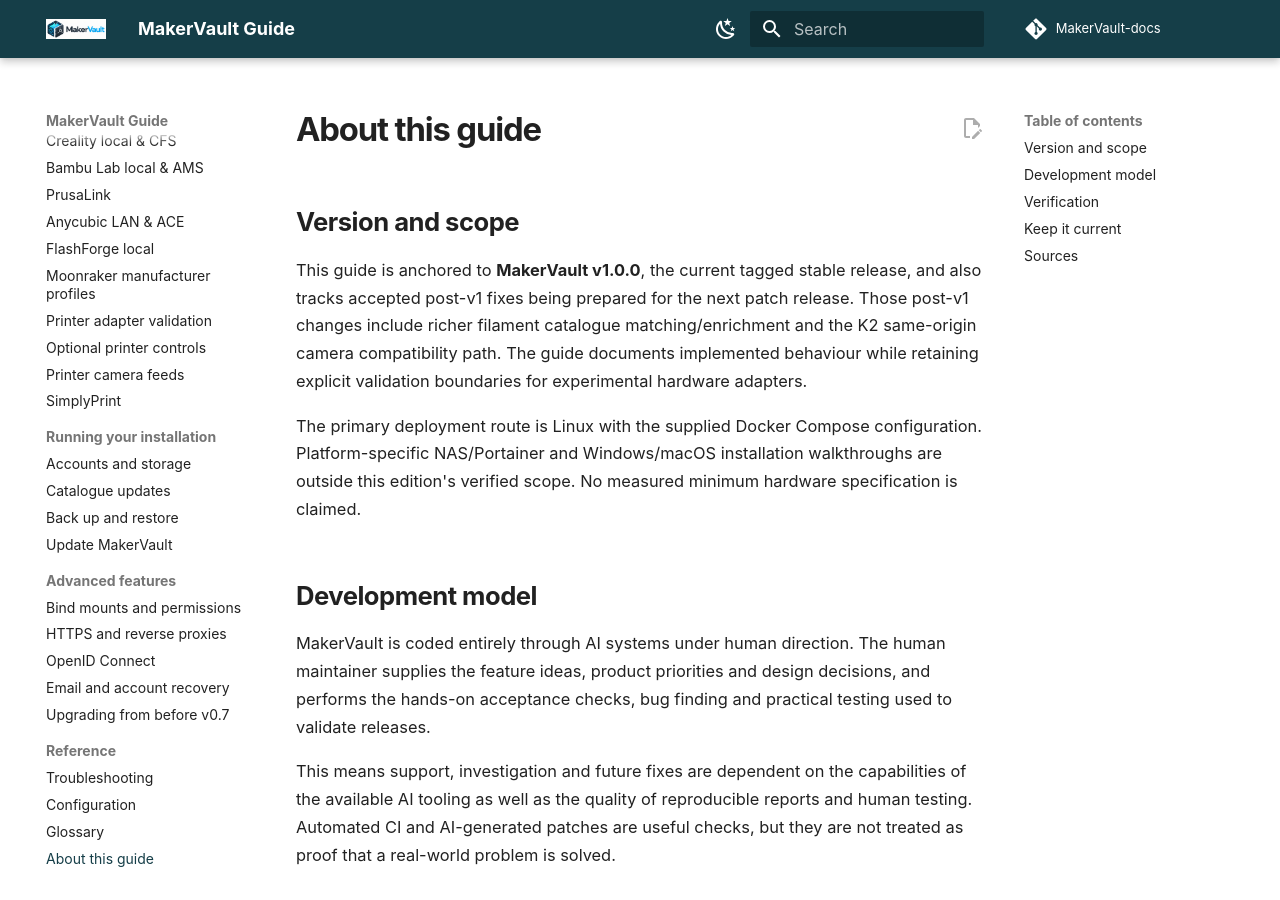
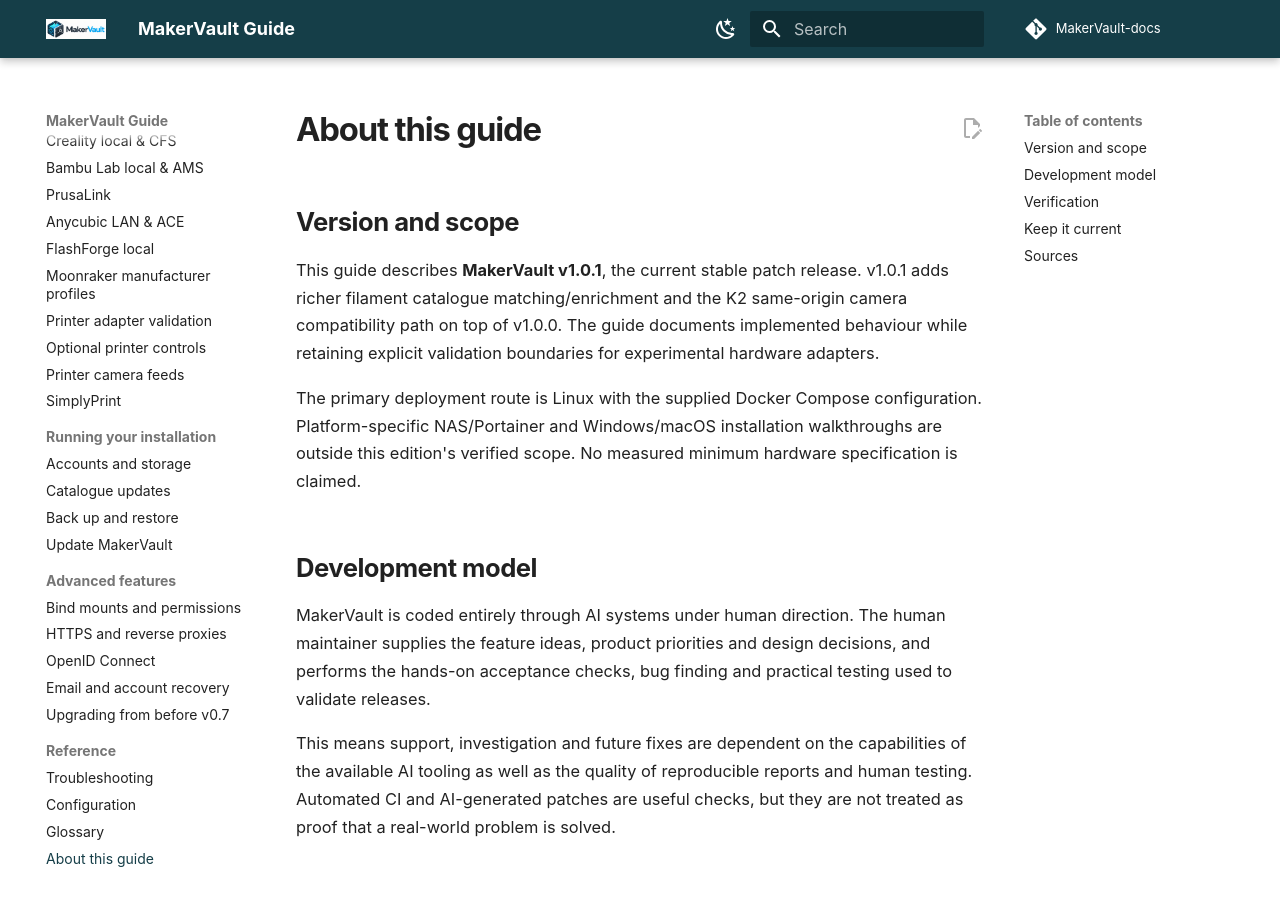
Before and after one commit to gavrd7/MakerVault-docs, an MkDocs documentation site: the page built from docs/guide/reference/about.md, in a window 1280 px wide and 900 px high. Built offline with MkDocs 1.6.1 and Material for MkDocs 9.7.7, drawn with Linux system fonts in a browser that asks for light colours; comment, search, counter and statistics services are not loaded.

Commit message:
Update public guide scope for v1.0.1

```diff
--- a/docs/guide/reference/about.md
+++ b/docs/guide/reference/about.md
@@ -2,7 +2,7 @@
 
 ## Version and scope
 
-This guide is anchored to **MakerVault v1.0.0**, the current tagged stable release, and also tracks accepted post-v1 fixes being prepared for the next patch release. Those post-v1 changes include richer filament catalogue matching/enrichment and the K2 same-origin camera compatibility path. The guide documents implemented behaviour while retaining explicit validation boundaries for experimental hardware adapters.
+This guide describes **MakerVault v1.0.1**, the current stable patch release. v1.0.1 adds richer filament catalogue matching/enrichment and the K2 same-origin camera compatibility path on top of v1.0.0. The guide documents implemented behaviour while retaining explicit validation boundaries for experimental hardware adapters.
 
 The primary deployment route is Linux with the supplied Docker Compose configuration. Platform-specific NAS/Portainer and Windows/macOS installation walkthroughs are outside this edition's verified scope. No measured minimum hardware specification is claimed.
 
```
